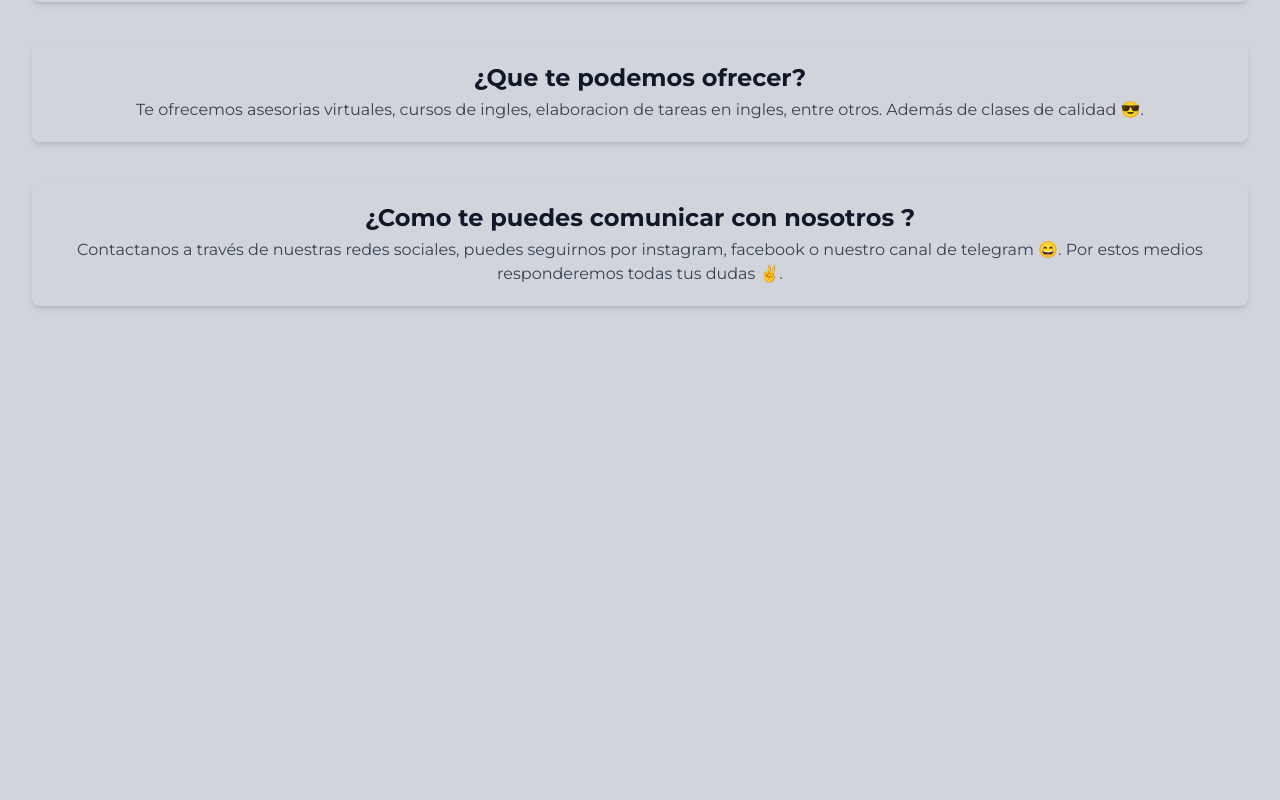
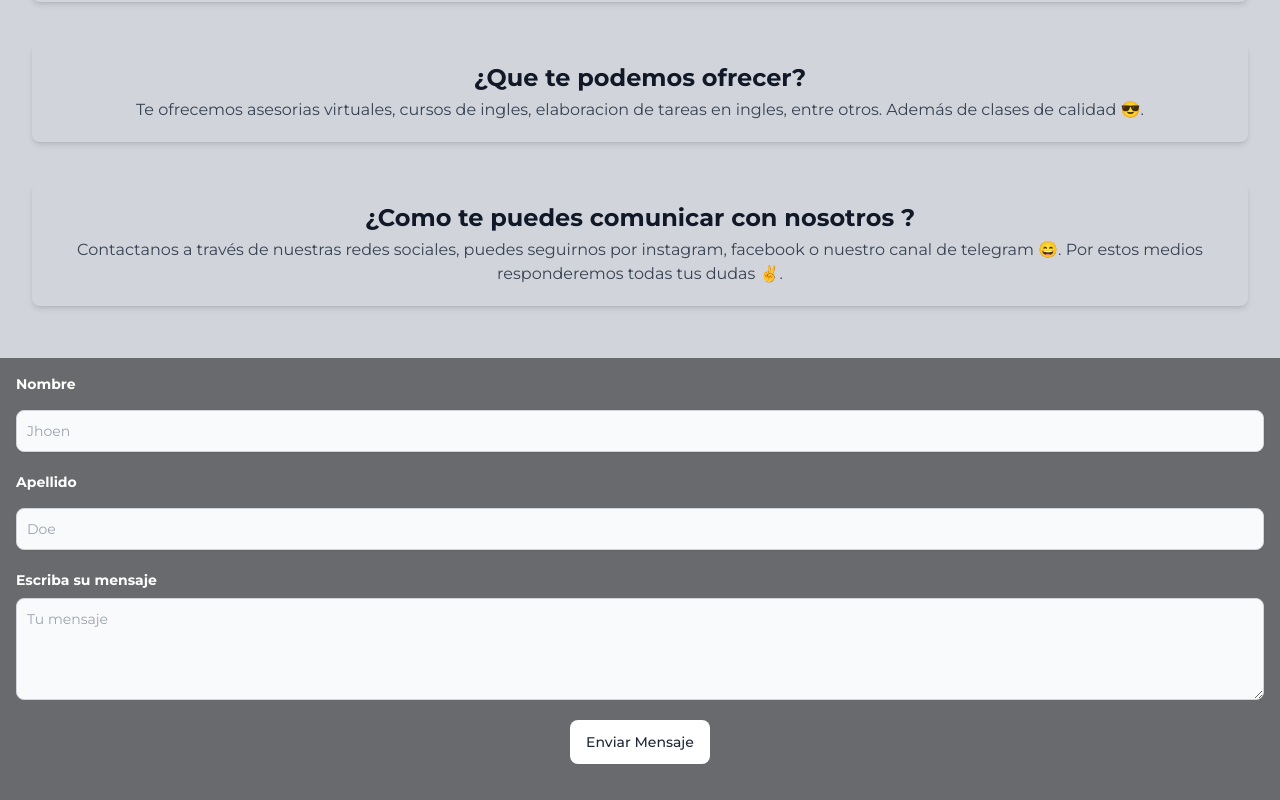
Before and after one commit to Csc32/English_Page, a React (Vite) app: page / in a window 1280 px wide. Shown: the part 2886-3686 px from the top of the page. Before the commit the page ends 3224 px from the top, so only its background shows below. Built offline with nearby package versions, Linux system fonts and the light colour scheme.

Commit message:
add Form component to the App

```diff
--- a/src/App.jsx
+++ b/src/App.jsx
@@ -4,6 +4,8 @@ import ImageSection from './components/ImageSection.jsx';
 import CardSection from './components/CardSection.jsx';
 import AboutSection from './components/AboutSection.jsx';
 import EducationSection from './components/EducationSection.jsx';
+import Form from './components/Form.jsx';
+import bgImage from './images/educacion_1.jpg';
 
 function App() {
   return (
@@ -12,7 +14,7 @@ function App() {
       <section className="w-full">
         <ImageSection />
       </section>
-      <section className="w-full  p-8">
+      <section className="w-full p-8">
         <CardSection />
       </section>
       <section className="w-full ">
@@ -21,6 +23,15 @@ function App() {
       <section className="w-full p-8 flex flex-col justify-center items-center gap-10 mt-5">
         <AboutSection />
       </section>
+      <section
+        className="w-full p-4 flex flex-col justify-center items-center gap-10 mt-5 relative bg-cover"
+        style={{
+          backgroundImage: `url(${bgImage}) no-repeat`,
+        }}
+      >
+        <div className="absolute inset-0 bg-black opacity-50"></div>
+        <Form />
+      </section>
     </>
   );
 }
```
